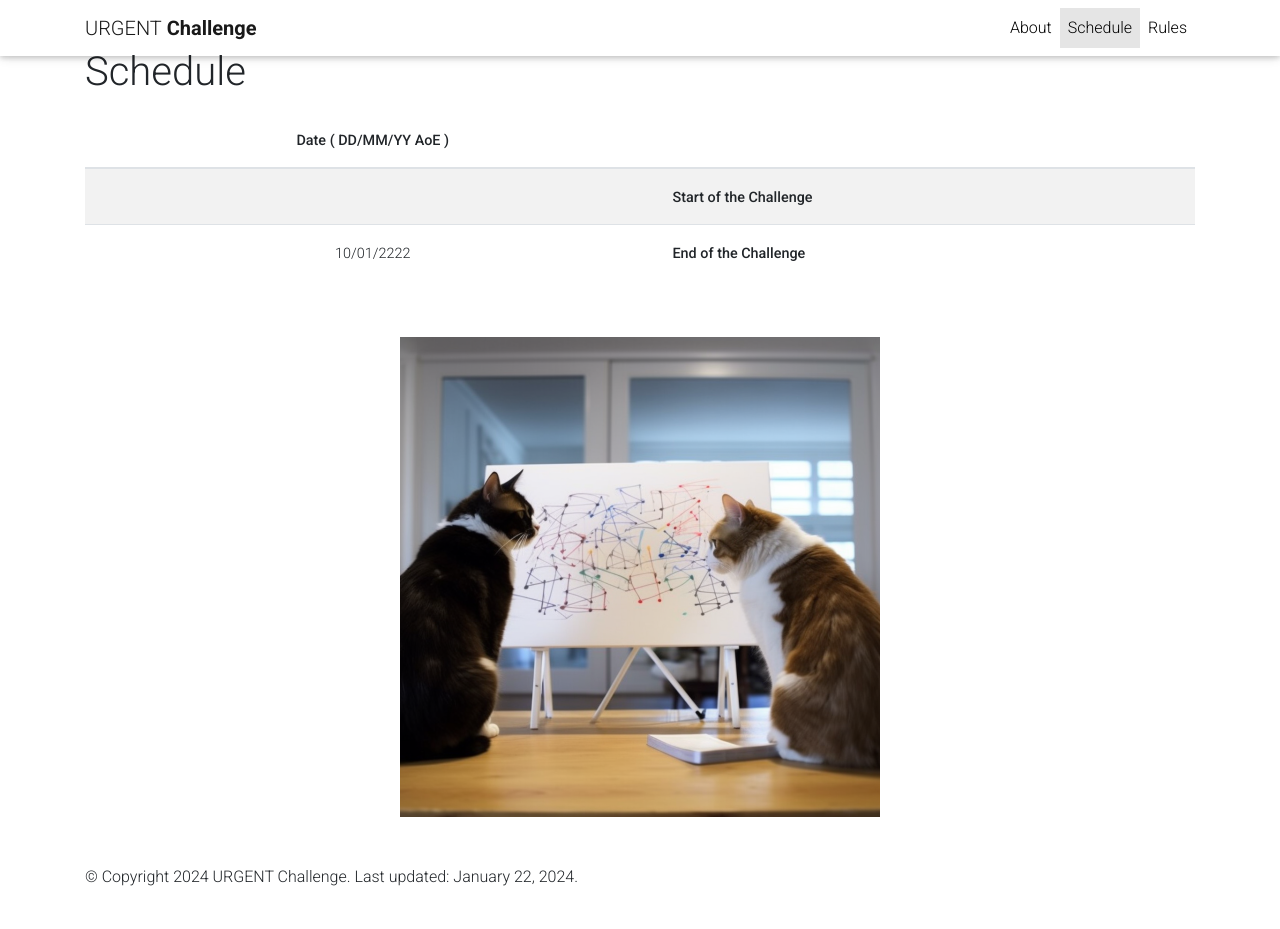
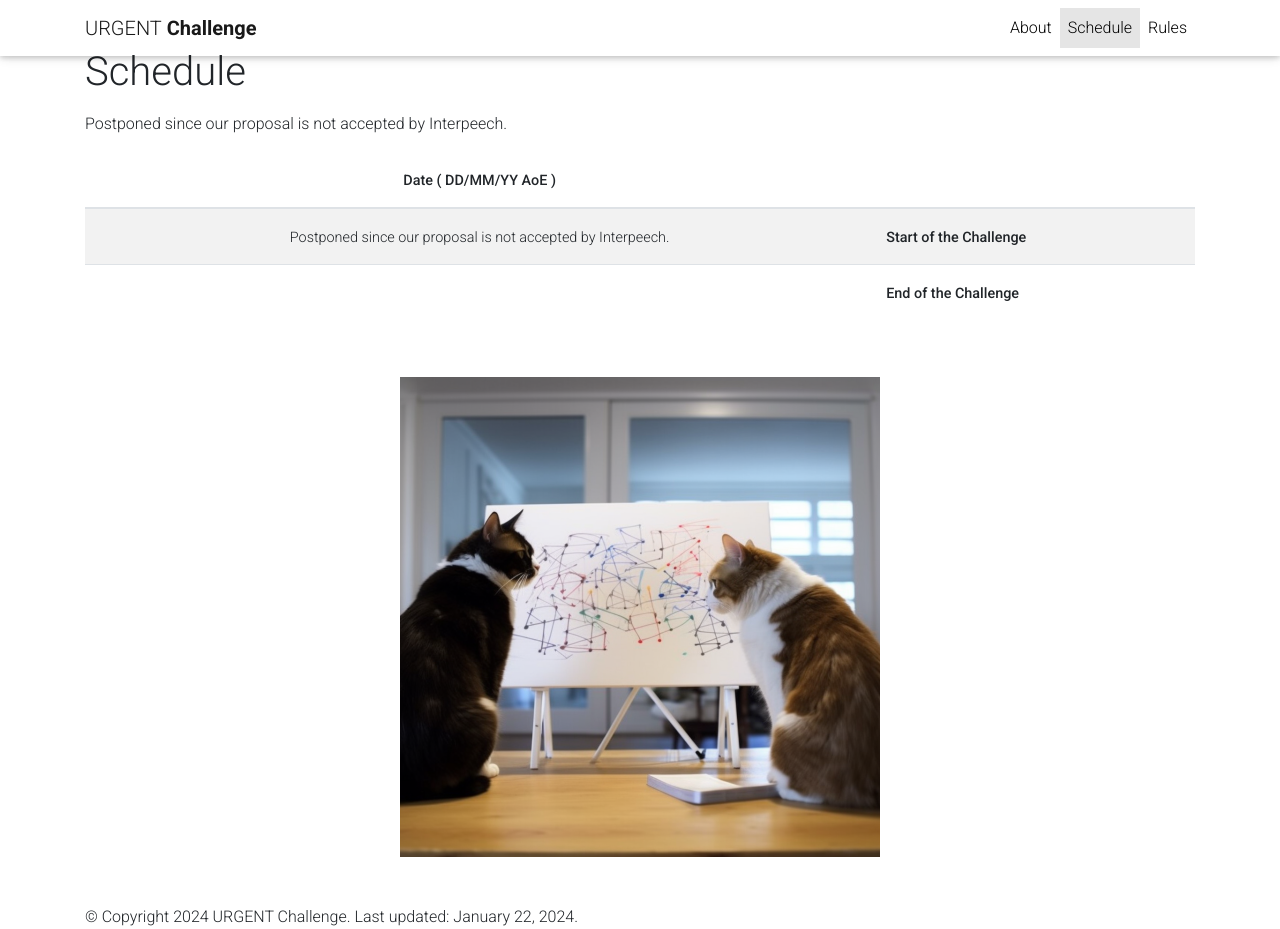
Before and after one commit to urgent-challenge/urgent2024, a Jekyll site: the page built from _pages/schedule.md, in a window 1280 px wide and 929 px high. Built offline with Jekyll 4.4.1, drawn with Linux system fonts in a browser that asks for light colours; comment, search, counter and statistics services are not loaded; a style sheet for code colours, icons or effects is not loaded.

Commit message:
Update schedule

```diff
--- a/_pages/schedule.md
+++ b/_pages/schedule.md
@@ -7,11 +7,13 @@ nav: true
 nav_order: 2
 ---
 
+Postponed since our proposal is not accepted by Interpeech.
+
 
 | **Date ( DD/MM/YY AoE )** |                            |
 |:-------------------------:|:---------------------------|
-|                           | **Start of the Challenge** |
-|        10/01/2222         | **End of the Challenge**   |
+| Postponed since our proposal is not accepted by Interpeech. | **Start of the Challenge** |
+|                 | **End of the Challenge**   |
 {: .table}
 {: .table-striped}
 
```
